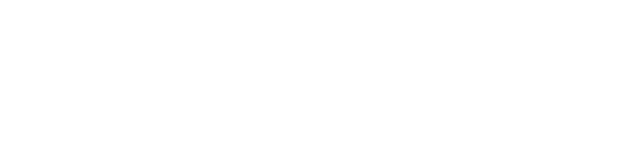
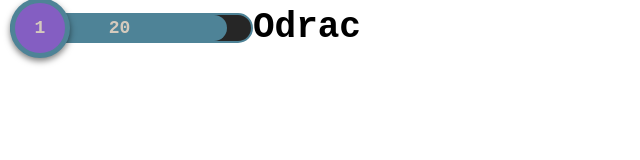
Before and after one commit to odrac94/taberna-del-lead, a plain HTML site: page vida-personaje.html in a window 1280 px wide. Shown: the whole page, without its empty margins (0-640 px from the left). Drawn offline with Linux system fonts and the light colour scheme.

Commit message:
se medio creo el componente de la vida del personaje

```diff
--- /dev/null
+++ b/vida-personaje.css
@@ -0,0 +1,74 @@
+* {
+    box-sizing: border-box;
+    margin: 0;
+    padding: 0;
+}
+:root {
+    --color-verde: #4E8397;
+    --color-morado: #845EC2;
+    --color-negro: #262626;
+    --color-texto: #D5CABD;
+}
+html {
+    font-size: 62.5%
+}
+.personaje__info {
+    display: flex;
+    flex-direction: row;
+    position: relative;
+    width: 100%;
+    margin: 0;
+    padding: 10px;
+}
+.personaje__nivel {
+    position: absolute;
+    display: flex;
+    justify-content: center; /* Centrar horizontalmente */
+    align-items: center; /* Centrar verticalmente */
+    align-self: center;
+    width: 60px;
+    height: 60px;
+    background-color: var(--color-morado);
+    box-shadow: 0px 3px 6px 0px rgba(0,0,0,0.50);
+    border: 5px solid var(--color-verde);
+    border-radius: 100%;
+    color: var(--color-texto);
+    font-family: 'Courier New', Courier, monospace;
+    font-size: 1.8rem;
+    font-weight: 600;
+    text-align: center;
+    z-index: 99;
+}
+.personaje__vida {
+    position: relative;
+    align-self: center;
+    width: 300px;
+    height: 30px;
+    background-color: var(--color-negro);
+    border: 2px solid var(--color-verde);
+    border-radius: 20px;
+}
+#vida {
+    display: block;
+    width: 90%;
+    height: 100%;
+    background-color: var(--color-verde);
+    border-radius: 20px;
+    color: var(--color-texto);
+    font-family: 'Courier New', Courier, monospace;
+    font-size: 1.8rem;
+    font-weight: 600;
+    text-align: center;
+    line-height: 1.5;
+}
+.personaje__nombre {
+    position: relative;
+    width: 100%;
+}
+#nombre {
+    width: 100%;
+    font-family: 'Courier New', Courier, monospace;
+    font-size: 1.8rem;
+    font-weight: 600;
+    line-height: 1;
+}
--- a/vida-personaje.html
+++ b/vida-personaje.html
@@ -3,12 +3,19 @@
 <head>
     <meta charset="UTF-8">
     <meta name="viewport" content="width=device-width, initial-scale=1.0">
-    <title>Vida del persona</title>
+    <link rel="stylesheet" href="./vida-personaje.css">
+    <title>Vida del personaje</title>
 </head>
 <body>
-    <div id="vidaDelPersonaje">
-        <div>
-
+    <div class="personaje__info">
+        <div class="personaje__nivel">
+            <span id="nivel">1</span>
+        </div>
+        <div class="personaje__vida">
+            <span id="vida">20</span>
+        </div>
+        <div class="personaje__nombre">
+            <span id="nombre"><h1>Odrac</h1></span>
         </div>
     </div>
 </body>
```
Also changed, not shown: index.html (+8 -4 lines), styles.css (+23 -0 lines), 2 other files.
